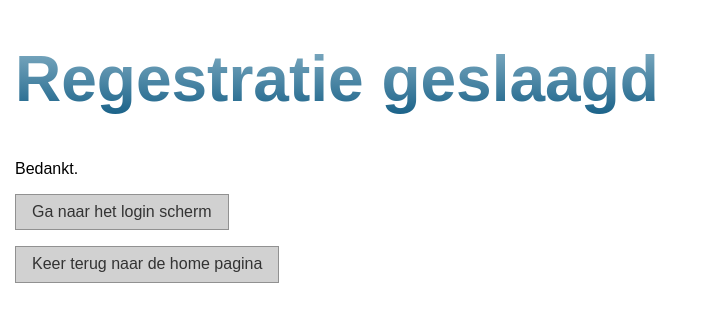
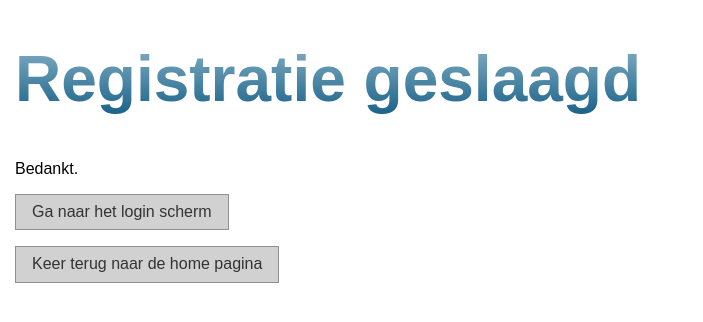
Before and after one commit to YannickMyxe/restaurant, a PHP site: page /register/bedankt_regestratie.php in a window 1280 px wide. Shown: the part 71-393 px from the top of the page, without its empty margins (0-703 px from the left). Run offline with PHP 8.4, Linux system fonts and the light colour scheme; some web fonts are replaced.

Commit message:
fuck you spellingsfout

```diff
--- a/register/bedankt_regestratie.php
+++ b/register/bedankt_regestratie.php
@@ -44,7 +44,7 @@
 	<main>
 	<div class="thank-you-message">
 
-    <h1>Regestratie geslaagd</h1>
+    <h1>Registratie geslaagd</h1>
 	<?php
 		// Name sent in
 		if ($username) {
```
